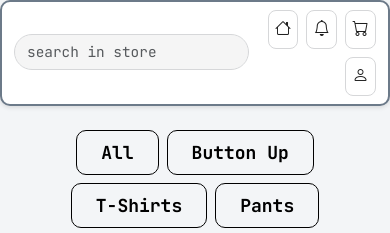
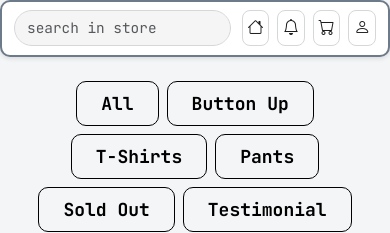
Before and after one commit to rifk7s/webpro-afl, a plain HTML site: page about.html in a window 390 px wide. Shown: the top 233 px of the page. Drawn offline with nearby package versions, Linux system fonts and the light colour scheme.

Commit message:
margin fix mobile preview

```diff
--- a/styles.css
+++ b/styles.css
@@ -93,11 +93,28 @@ body {
     color: #1E1E1E; /* Set the icon color */
 }
 
+@media (max-width: 1200px) {
+    .search-box {
+        width: 60%; /* Make the search bar full width */
+        max-width: 700px; /* Limit the maximum width */
+        margin-bottom: 1px; /* Center the search bar and add spacing below */
+    }
+
+    .nav-icons {
+        justify-content: center; /* Center the icons */
+        gap: 15px; /* Adjust the gap between icons */
+    }
+
+    .nav-icons .nav-link {
+        padding: 0.5rem; /* Adjust padding for smaller screens */
+    }
+}
+
 @media (max-width: 992px) {
     .search-box {
-        width: 100%; /* Make the search bar full width */
+        width: 60%; /* Make the search bar full width */
         max-width: 600px; /* Limit the maximum width */
-        margin: 0 auto 1px; /* Center the search bar and add spacing below */
+        margin-bottom: 1px; /* Center the search bar and add spacing below */
     }
 
     .search-bar-container {
@@ -105,28 +122,29 @@ body {
     }
 
     .nav-icons {
+        flex-wrap: wrap; /* Allow icons to wrap if needed */
         justify-content: center; /* Center the icons */
         gap: 10px; /* Reduce the gap between icons */
     }
 
     .nav-icons .nav-link {
-        padding: 0.5rem; /* Adjust padding for smaller screens */
+        padding: 0.4rem; /* Adjust padding for smaller screens */
     }
 }
 
 @media (max-width: 768px) {
     .search-box {
-        max-width: 65%; /* Allow the search bar to take full width on smaller screens */
+        max-width: 60%; /* Allow the search bar to take full width */
         margin-bottom: 1px; /* Add more spacing below the search bar */
     }
 
     .nav-icons {
-        flex-wrap: wrap; /* Allow icons to wrap if needed */
+        flex-wrap: wrap; /* Allow icons to wrap */
         gap: 8px; /* Reduce the gap further for smaller screens */
     }
 
     .nav-icons .nav-link {
-        padding: 0.4rem; /* Adjust padding for smaller screens */
+        padding: 0.3rem; /* Adjust padding for smaller screens */
     }
 }
 
@@ -229,6 +247,7 @@ body {
         flex-direction: column;
         height: auto;
         margin-top: 20px;
+
     }
 
     .product-image-container {
```
